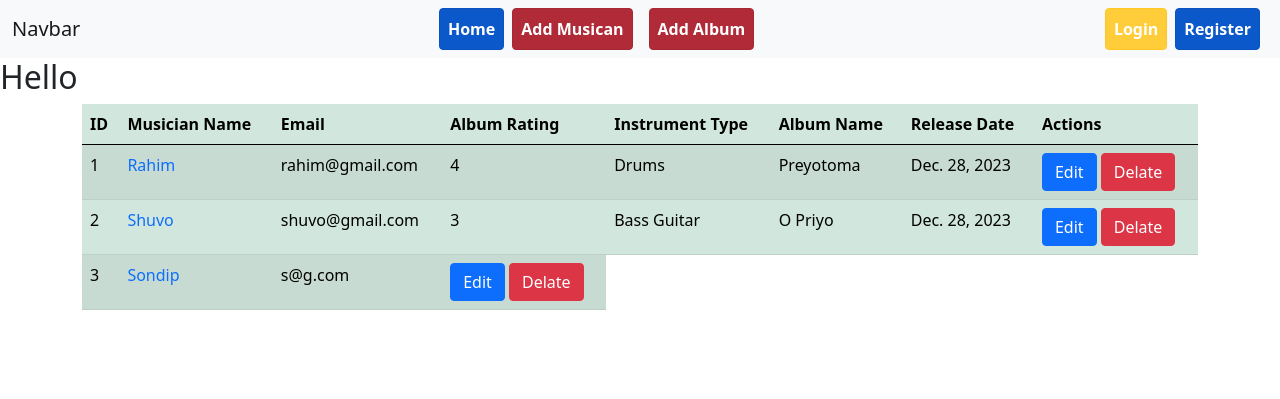
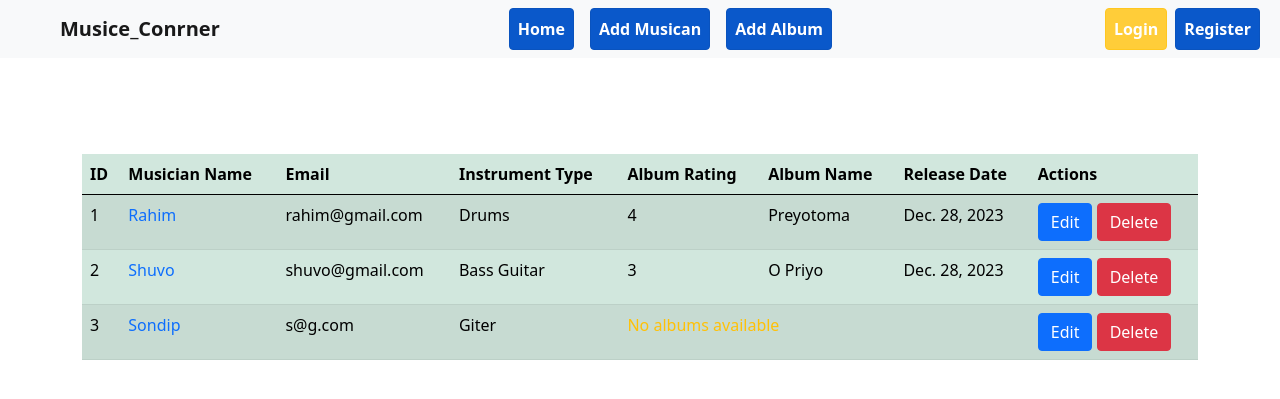
Before and after one commit to Swapno963/Musicians-Directory, a Django app: page / in a window 1280 px wide. Shown: the top 399 px of the page. Run offline with Django 4.2, Linux system fonts and the light colour scheme; data comes from the database, SQL or seed files in the repository.

Commit message:
some style modification done

```diff
--- a/templates/base.html
+++ b/templates/base.html
@@ -8,7 +8,7 @@
     <!-- Bootstrap CSS -->
     <link href="https://cdn.jsdelivr.net/npm/bootstrap@5.0.2/dist/css/bootstrap.min.css" rel="stylesheet" integrity="sha384-EVSTQN3/azprG1Anm3QDgpJLIm9Nao0Yz1ztcQTwFspd3yD65VohhpuuCOmLASjC" crossorigin="anonymous">
 
-    <title>Hello, world!</title>
+    <title>Musice_Conrner</title>
   </head>
   <body>
 
@@ -16,20 +16,20 @@
     {% comment %} navbar {% endcomment %}
     <nav class="navbar navbar-expand-lg navbar-light bg-light">
         <div class="container-fluid">
-          <a class="navbar-brand" href="#">Navbar</a>
+          <a class="navbar-brand fw-bold ps-5" href="#">Musice_Conrner</a>
           <button class="navbar-toggler" type="button" data-bs-toggle="collapse" data-bs-target="#navbarSupportedContent" aria-controls="navbarSupportedContent" aria-expanded="false" aria-label="Toggle navigation">
             <span class="navbar-toggler-icon"></span>
           </button>
           <div class="collapse navbar-collapse" id="navbarSupportedContent">
             <ul class="navbar-nav m-auto mb-2 mb-lg-0">
               <li class="nav-item">
-                <a class="nav-link active btn btn-primary fw-bold text-white " aria-current="page" href="{% url 'home'%}">Home</a>
+                <a class="nav-link active btn btn-primary fw-bold text-white mx-2" aria-current="page" href="{% url 'home'%}">Home</a>
               </li>
               <li class="nav-item">
-                <a class="nav-link active btn btn-danger fw-bold text-white mx-2" aria-current="page" href="{% url 'add_musician'%}">Add Musican</a>
+                <a class="nav-link active btn btn-primary fw-bold text-white mx-2" aria-current="page" href="{% url 'add_musician'%}">Add Musican</a>
               </li>
               <li class="nav-item">
-                <a class="nav-link active btn btn-danger fw-bold text-white mx-2" aria-current="page" href="{% url 'add_album'%}">Add Album</a>
+                <a class="nav-link active btn btn-primary fw-bold text-white mx-2" aria-current="page" href="{% url 'add_album'%}">Add Album</a>
               </li>
               {% comment %} {% if request.user.is_authenticated %}
                 <li class="nav-item">
--- a/templates/home.html
+++ b/templates/home.html
@@ -1,16 +1,15 @@
 {% extends "base.html" %}
 
 {% block content %}
-    <h2>Hello</h2>
-    <div class="container">
+    <div class="container mt-5 pt-5">
         <table class="table table-success table-striped">
             <thead>
               <tr>
                 <th scope="col">ID</th>
                 <th scope="col">Musician Name</th>
                 <th scope="col">Email</th>
+                <th scope="col">Instrument Type</th>
                 <th scope="col">Album Rating</th>
-                <th scope="col">Instrument Type</th>
                 <th scope="col">Album Name</th>
                 <th scope="col">Release Date</th>
                 <th scope="col">Actions</th>
@@ -19,23 +18,28 @@
             <tbody>
               {% for dt in data %}
               <tr>
-                    <td>{{dt.id}}</td>
+                  <td>{{ dt.id }}</td>
                   <td>
                       <a class='text-decoration-none' href="{% url 'edit_musician' dt.id %}">
-                        {{dt.first_name}}
-
+                          {{ dt.first_name }}
                       </a>
                   </td>
-                    <td>{{dt.email}}</td>
+                  <td>{{ dt.email }}</td>
+                  <td>{{ dt.instrument_type }}</td>
+
+                  {% if dt.album.all %}
                       {% for musi in dt.album.all %}
-                      <td>{{musi.rating}}</td>
-                      <td>{{dt.instrument_type}}</td>
-                      <td>{{musi.album_name}}</td>
-                      <td>{{musi.release_date}}</td>
-                    {%endfor%}
+                          <td>{{ musi.rating }}</td>
+                          <td>{{ musi.album_name }}</td>
+                          <td>{{ musi.release_date }}</td>
+                      {% endfor %}
+                  {% else %}
+                      <td class='text-warning' colspan="3">No albums available</td>
+                  {% endif %}
+
                   <td>
                       <a href="{% url 'edit_album' dt.id %}" class="btn btn-primary">Edit</a>
-                      <a href="{% url 'delete_album' dt.id %}" class="btn btn-danger">Delate</a>
+                      <a href="{% url 'delete_album' dt.id %}" class="btn btn-danger">Delete</a>
                   </td>
               </tr>
           {% endfor %}
```
Lines whose indentation alone changed are shown as unchanged.
